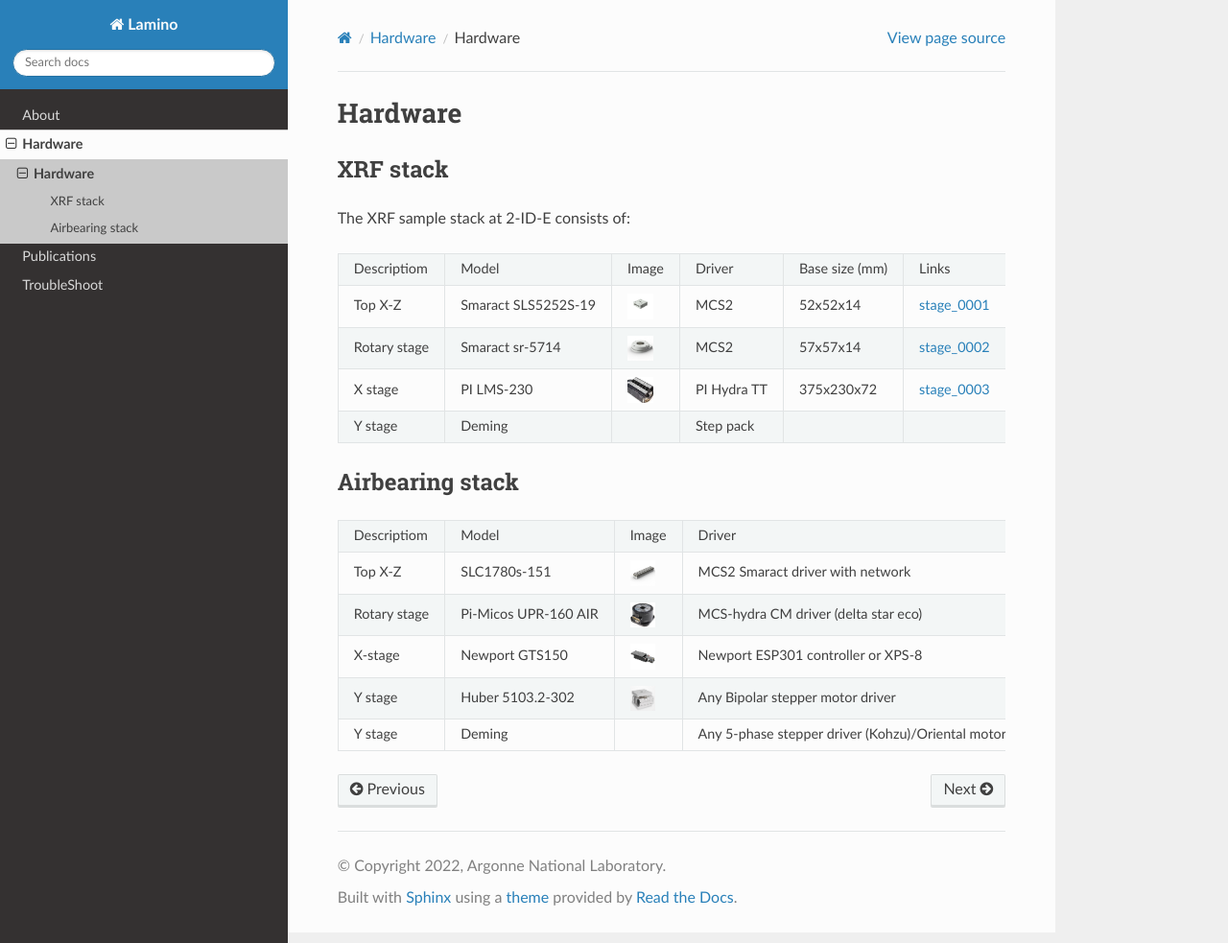
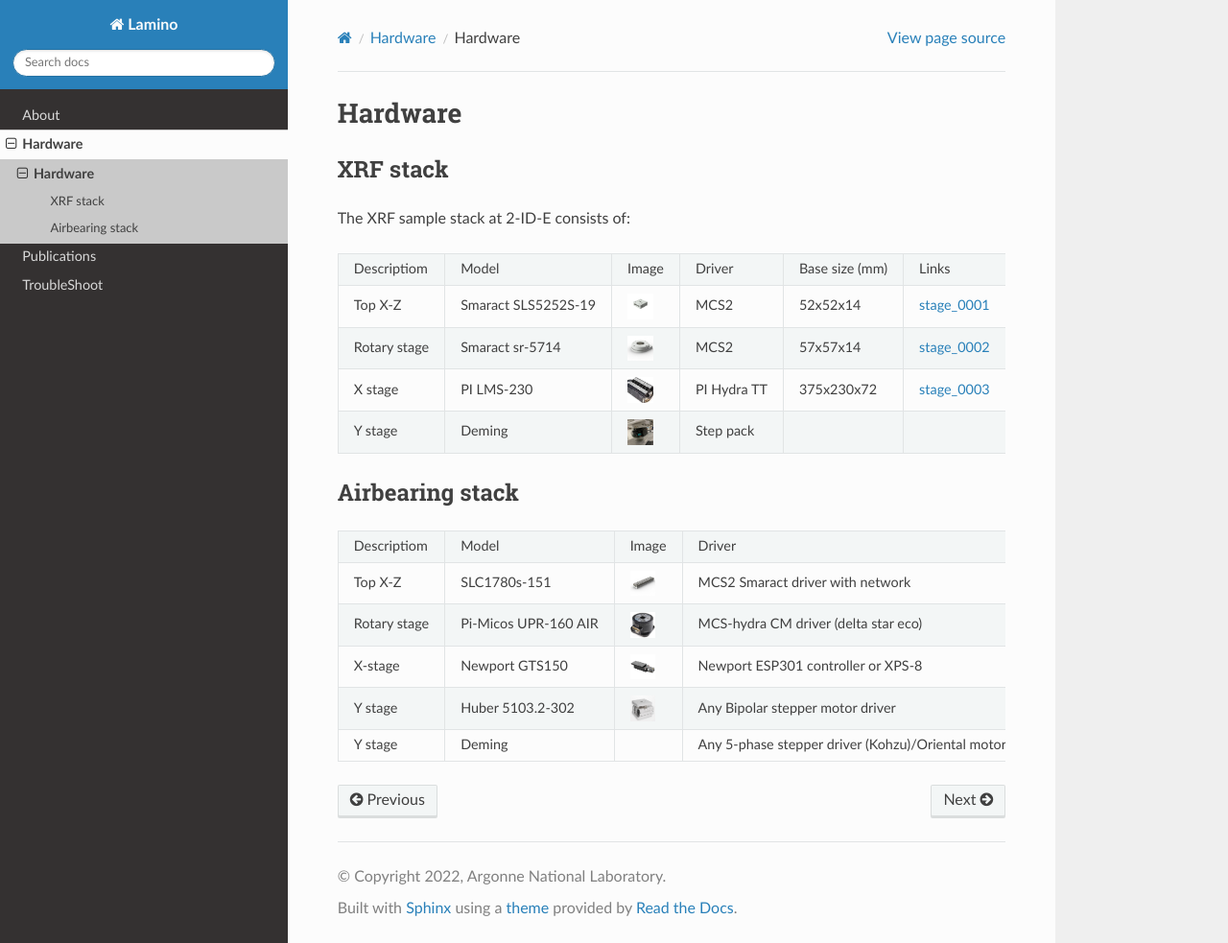
Before and after one commit to decarlof/lamino, a Sphinx documentation site: the page built from docs/source/hardware/item_000.rst, in a window 1280 px wide and 983 px high. Shown: the whole window at 96% size. Built offline with Sphinx 7.4.7 and the Read the Docs theme 2.0.0, drawn with Linux system fonts in a browser that asks for light colours; the version number could not be read and is left out.

Commit message:
added Deming IMG image

```diff
--- a/docs/source/hardware/item_000.rst
+++ b/docs/source/hardware/item_000.rst
@@ -75,3 +75,8 @@ Airbearing stack
 .. |00007| image:: ../img/5103a20-40.png
     :width: 20pt
     :height: 20pt
+
+
+.. |00008| image:: ../img/Deming_IMG.jpg
+    :width: 20pt
+    :height: 20pt
```
Also changed, not shown: other parts of docs/source/hardware/item_000.rst (+1 -1 lines), docs/source/img/Deming_IMG.jpg (added).
